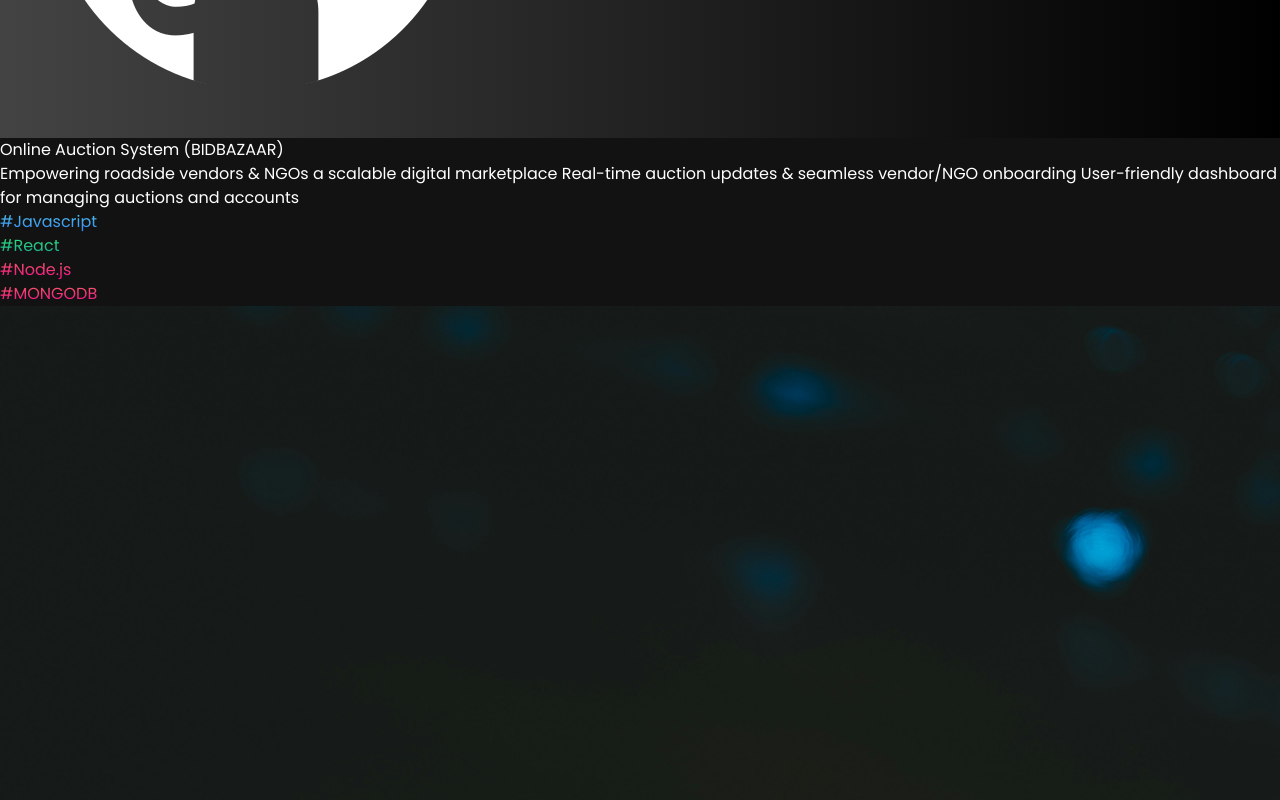
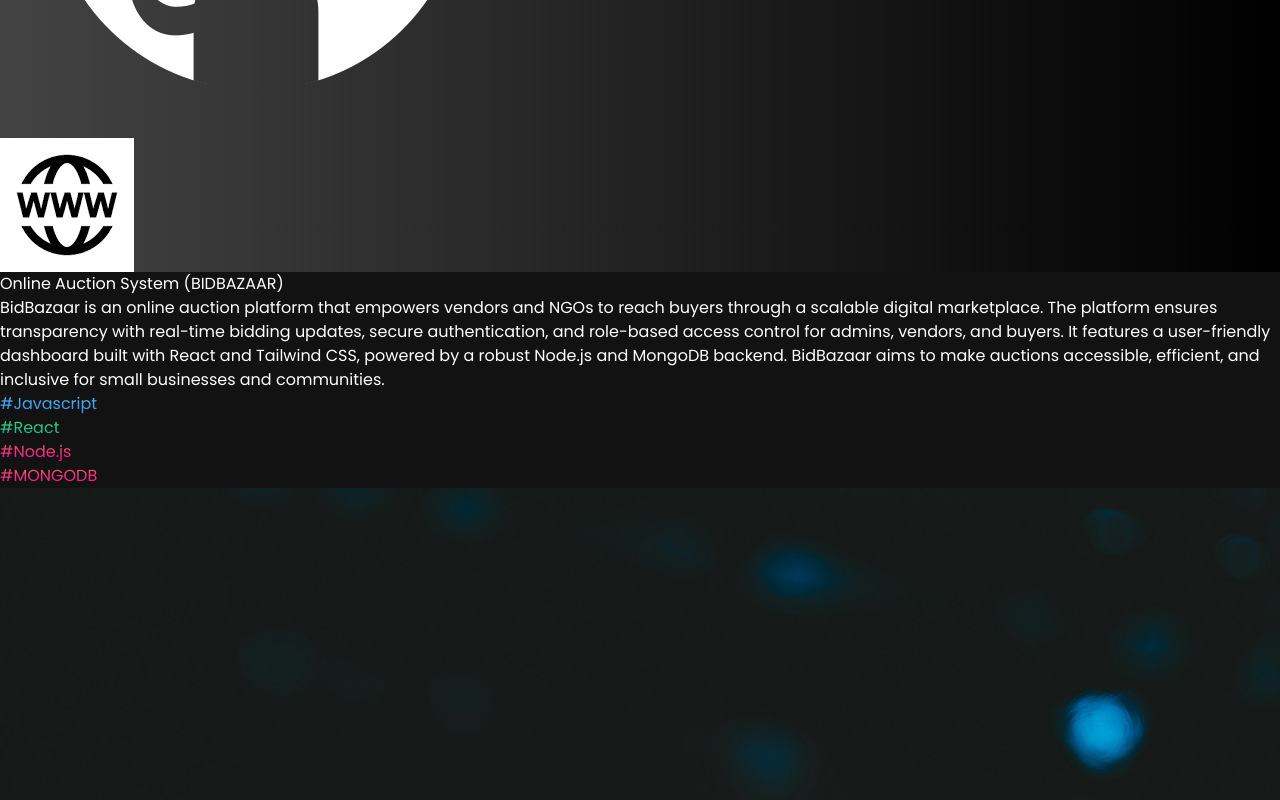
Before and after one commit to aman3611/AmanPortfolio, a React (Vite) app: page / in a window 1280 px wide. Shown: the part 7140-7940 px from the top of the page. Built offline with nearby package versions, Linux system fonts and the light colour scheme.

Commit message:
Update index.js
Updated project descriptions for BidBazaar and Music Streaming Application to provide more detailed information about features and technology stack.

```diff
--- a/src/constants/index.js
+++ b/src/constants/index.js
@@ -170,7 +170,7 @@
     {
       name: "Online Auction System (BIDBAZAAR)",
       description:
-        "Empowering roadside vendors & NGOs a scalable digital marketplace Real-time auction updates & seamless vendor/NGO onboarding User-friendly dashboard for managing auctions and accounts",
+        "BidBazaar is an online auction platform that empowers vendors and NGOs to reach buyers through a scalable digital marketplace. The platform ensures transparency with real-time bidding updates, secure authentication, and role-based access control for admins, vendors, and buyers. It features a user-friendly dashboard built with React and Tailwind CSS, powered by a robust Node.js and MongoDB backend. BidBazaar aims to make auctions accessible, efficient, and inclusive for small businesses and communities.",
       tags: [
         {
           name: "Javascript",
@@ -190,12 +190,13 @@
         },
       ],
       image: autoserv,
+         web_link : "https://bidbazaar.pages.dev/",
       source_code_link: "https://github.com/aman3611/BidBazaar",
     },
     {
       name: "Music Streaming Application",
       description:
-        "The Music Streaming Application is a platform that allows users to listen to their favorite songs, create playlists, and discover new music.",
+        "The Music Streaming Application is a feature-rich digital platform that enables users to stream their favorite songs, explore trending tracks, and create personalized playlists. With real-time streaming powered by Python and Flask, along with socket programming for seamless communication, the platform ensures smooth playback and quick responsiveness. Users can discover new music, manage their playlists, and enjoy an interactive experience. This project highlights backend development, real-time systems, and scalable design for delivering an engaging and modern music experience.",
       tags: [
         {
           name: "python",
```
